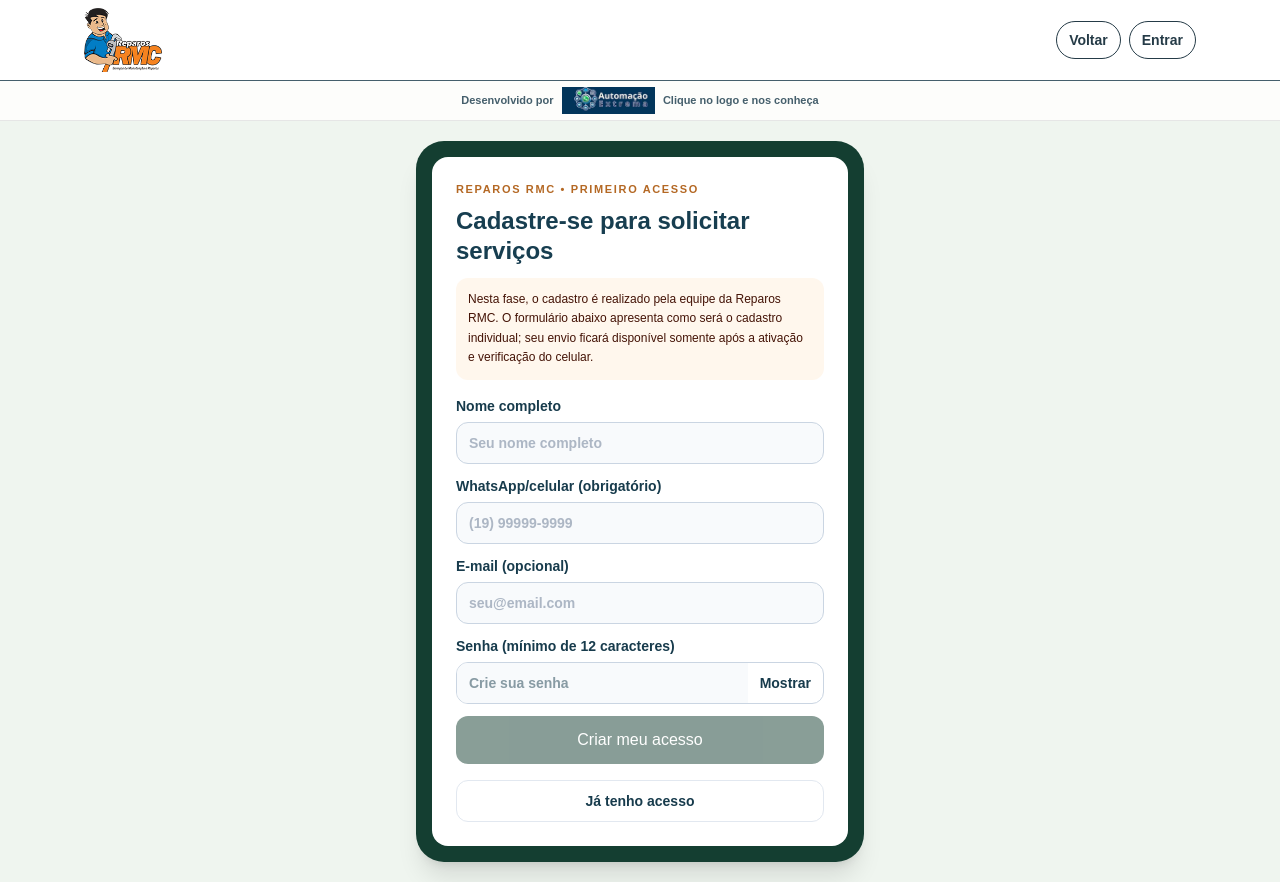
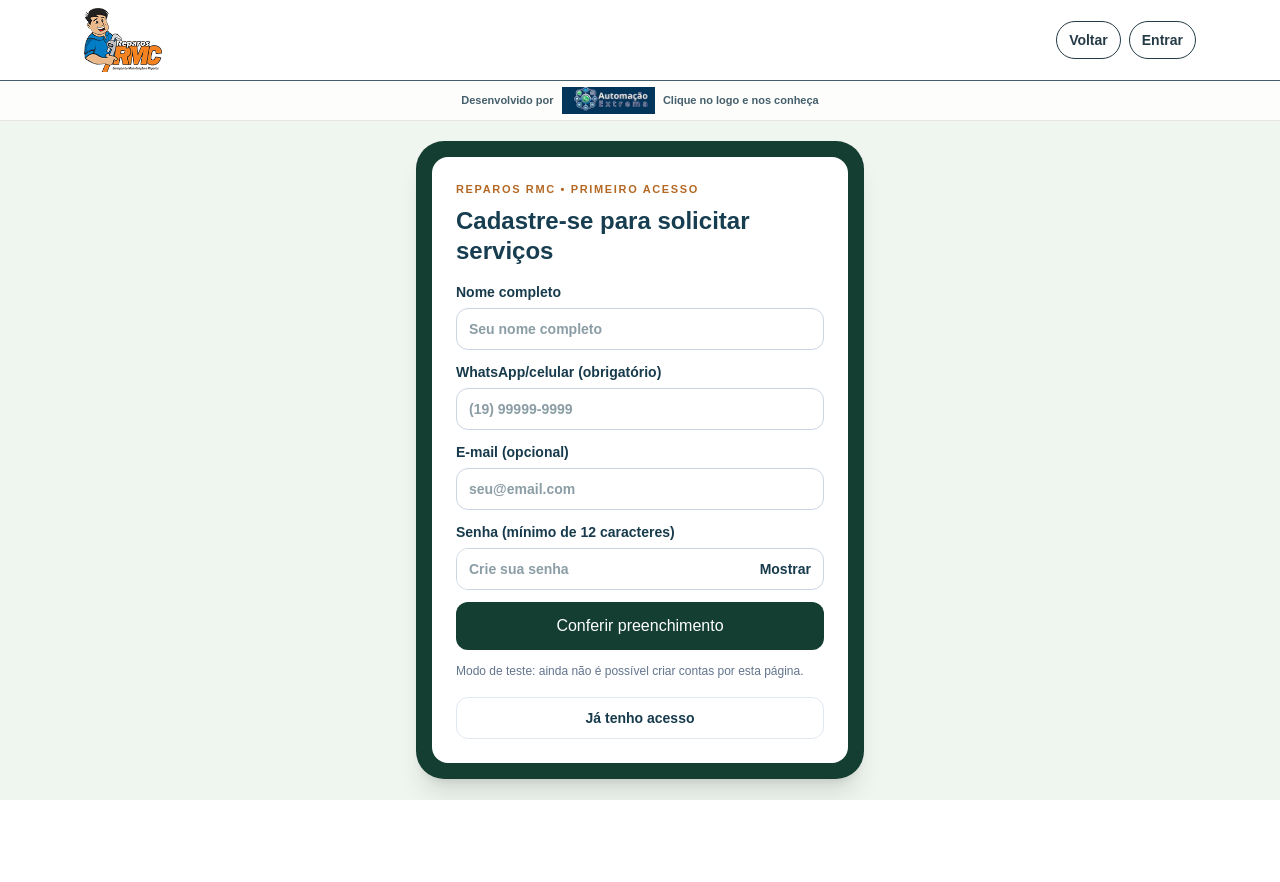
Before and after one commit to automacaoaoextremo-bot/Automacao-Extrema, a Next.js app: page /solucoes/atendimento-inteligente/rmc/cadastro in a window 1280 px wide. After the commit the page ends 800 px from the top, so only its background shows below. Built offline with nearby package versions, Linux system fonts and the light colour scheme; no server answers.

Commit message:
fix(ae): permite preencher cadastro RMC em modo teste ajustes 07

```diff
--- a/src/components/atendimento-inteligente/rmc-public-registration.tsx
+++ b/src/components/atendimento-inteligente/rmc-public-registration.tsx
@@ -21,11 +21,20 @@ export function RmcPublicRegistration() {
   const [step, setStep] = useState<'register' | 'verify' | 'done'>('register');
   const [busy, setBusy] = useState(false);
   const [error, setError] = useState('');
+  const [notice, setNotice] = useState('');
 
   async function begin(event: FormEvent<HTMLFormElement>) {
     event.preventDefault();
-    if (!enabled || busy) return;
+    if (busy) return;
     setError('');
+    setNotice('');
+    // Com a chave desligada, o preenchimento serve apenas para testar a interface.
+    // Nenhuma chamada ao Supabase, persistencia ou envio da senha e realizado.
+    if (!enabled) {
+      setPassword('');
+      setNotice('Campos preenchidos em modo de teste. Nenhum dado foi enviado e nenhuma conta foi criada. Para pedir atendimento, utilize o WhatsApp comercial da Reparos RMC.');
+      return;
+    }
     const normalized = normalizeBRPhone(phone);
     if (!normalized) { setError('Informe um WhatsApp válido com DDD.'); return; }
     if (name.trim().length < 3) { setError('Informe seu nome completo.'); return; }
@@ -63,11 +72,8 @@ export function RmcPublicRegistration() {
     <div className="rounded-2xl bg-white px-4 py-5 text-[#173b4c] sm:p-6">
       <p className="text-[11px] font-black uppercase tracking-[0.15em] text-[#b46824]">Reparos RMC • Primeiro acesso</p>
       <h1 className="mt-2 text-2xl font-black leading-tight text-[#173e50]">Cadastre-se para solicitar serviços</h1>
-      {!enabled && <p role="status" className="mt-3 rounded-xl bg-orange-50 p-3 text-xs leading-relaxed text-orange-950">
-        Nesta fase, o cadastro é realizado pela equipe da Reparos RMC. O formulário abaixo apresenta como será o cadastro individual; seu envio ficará disponível somente após a ativação e verificação do celular.
-      </p>}
       {step === 'register' ? <form onSubmit={begin} className="mt-4 space-y-3">
-        <fieldset disabled={!enabled || busy} className="space-y-3">
+        <fieldset disabled={busy} className="space-y-3">
           <label htmlFor="rmc-reg-name" className="block text-sm font-bold">Nome completo
             <input id="rmc-reg-name" className={field} required minLength={3} maxLength={120} value={name} onChange={event => setName(event.target.value)} autoComplete="name" placeholder="Seu nome completo" />
           </label>
@@ -85,7 +91,8 @@ export function RmcPublicRegistration() {
           </label>
         </fieldset>
         {enabled && <p className="text-xs leading-relaxed text-slate-600">Para proteger seus pedidos, enviaremos um código de verificação por SMS. O cadastro não confirma preço, visita ou agendamento.</p>}
-        <button type="submit" disabled={!enabled || busy} className="w-full rounded-xl bg-[#143e31] px-4 py-3 text-sm font-bold text-white disabled:cursor-not-allowed disabled:opacity-50">{busy ? 'Aguarde...' : 'Criar meu acesso'}</button>
+        <button type="submit" disabled={busy} className="w-full rounded-xl bg-[#143e31] px-4 py-3 text-sm font-bold text-white disabled:cursor-not-allowed disabled:opacity-50">{busy ? 'Aguarde...' : enabled ? 'Criar meu acesso' : 'Conferir preenchimento'}</button>
+        {!enabled && <p className="text-xs leading-relaxed text-slate-500">Modo de teste: ainda não é possível criar contas por esta página.</p>}
       </form> : step === 'verify' ? <form onSubmit={verify} className="mt-4 space-y-3">
         <p className="text-sm">Digite o código de verificação recebido por SMS.</p>
         <label htmlFor="rmc-verify-code" className="block text-sm font-bold">Código
@@ -94,6 +101,7 @@ export function RmcPublicRegistration() {
         <button type="submit" disabled={busy} className="w-full rounded-xl bg-[#143e31] px-4 py-3 text-sm font-bold text-white disabled:opacity-50">{busy ? 'Verificando...' : 'Confirmar celular'}</button>
       </form> : <p role="status" className="mt-4 text-sm text-green-800">Cadastro registrado após a verificação do celular. <Link href={`${base}/entrar`} className="font-bold underline">Entrar</Link> para continuar.</p>}
       {error && <p role="alert" className="mt-3 rounded-lg bg-rose-50 p-3 text-sm text-rose-800">{error}</p>}
+      {notice && <p role="status" className="mt-3 rounded-lg bg-slate-100 p-3 text-sm text-slate-700">{notice}</p>}
       <Link href={`${base}/entrar`} className="mt-4 block rounded-xl border border-slate-200 p-2.5 text-center text-sm font-semibold">Já tenho acesso</Link>
     </div>
   </section>;
```
Also changed, not shown: 1 other file (tests, documents, lock files or other folders).
